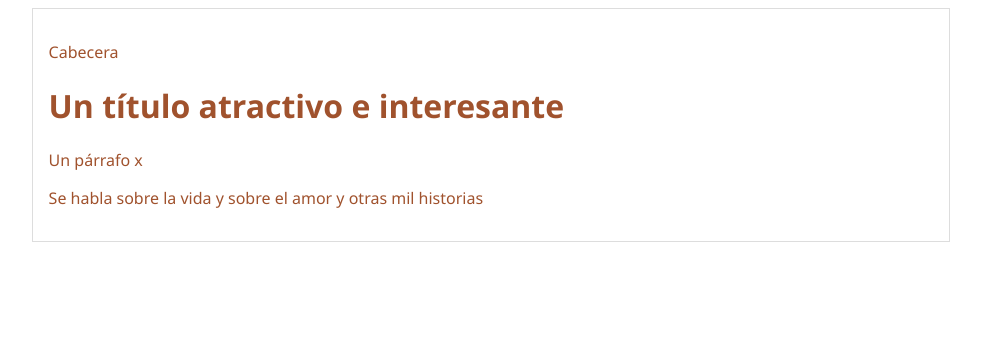
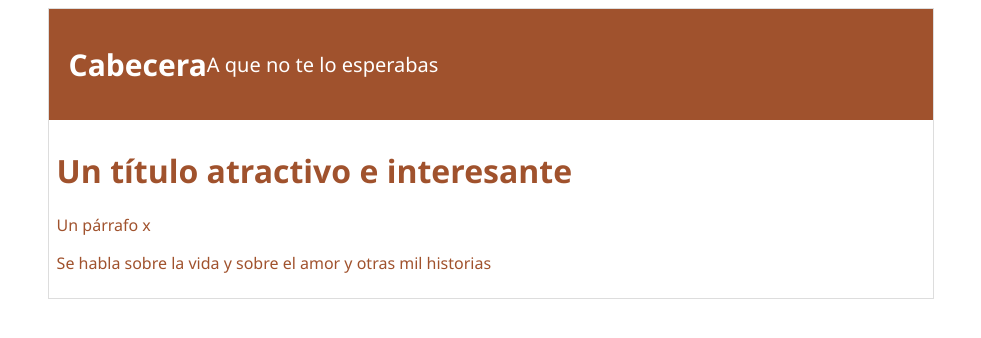
Before and after one commit to vencemarquezronn/curso-git_github, a plain HTML site: page index.html in a window 1280 px wide. Shown: the whole page, without its empty margins (149-1130 px from the left). Drawn offline with Linux system fonts and the light colour scheme.

Commit message:
Después de cambios en la cabecera

```diff
--- a/index.html
+++ b/index.html
@@ -9,10 +9,11 @@
 </head>
 <body>
     <header id="container">
+        <div id="cabecera">
+            <h2>Cabecera</h2>
+            <span id="tagline">A que no te lo esperabas</span>
+        </div>
         <div id="post">
-            <div id="cabecera">
-                <p>Cabecera</p>
-            </div>
             <h1>Un título atractivo e interesante</h1>
             <p>Un párrafo x</p>
             <p>Se habla sobre la vida y sobre el amor y otras mil historias</p>
--- a/styles.css
+++ b/styles.css
@@ -6,8 +6,28 @@ body {
 
 #container {
     width: 70%;
-    padding: 1em;
+    padding: 0;
     text-align: left;
     border: 1px solid #DDD;
     margin: 0 auto;
 }
+
+#cabecera {
+    display: flex;
+    align-items: center;
+    align-content: space-between;
+    color: white;
+    background-color: sienna;
+    margin: 0;
+    padding: 0.5em 1em;
+    font-weight: bold;
+    font-size: 20px;
+}
+
+#cabecera #tagline {
+    font-weight: normal;
+}
+
+#post {
+    padding: 0.5em;
+}
```
